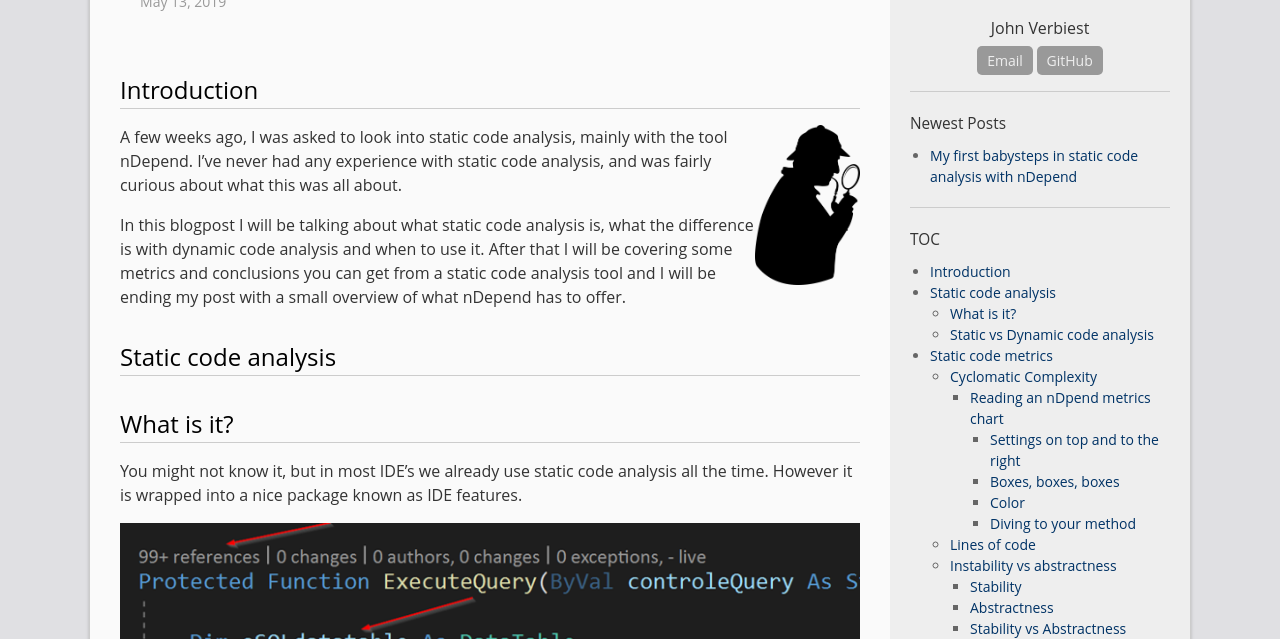
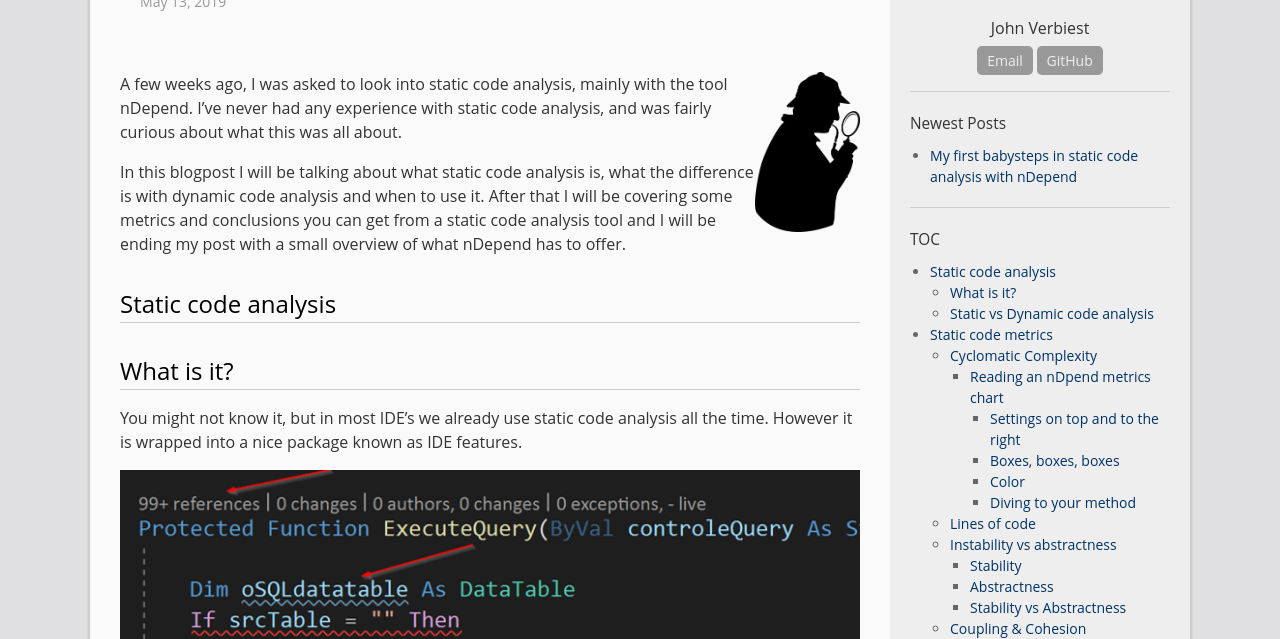
Before and after one commit to johnverbiest/Blog, a Jekyll site: the page built from _posts/2019-05-13-static-code-analysis-with-ndepend.md, in a window 1280 px wide and 900 px high, cut to the strip 261-900 px from the top of the window. Built offline with Jekyll 4.4.1, drawn with Linux system fonts in a browser that asks for light colours.

Commit message:
Removed the first title, to have a nicer overview thingy

```diff
--- a/_posts/2019-05-13-static-code-analysis-with-ndepend.md
+++ b/_posts/2019-05-13-static-code-analysis-with-ndepend.md
@@ -1,8 +1,8 @@
 ---
 title: My first babysteps in static code analysis with nDepend
 categories: [code, code analysis]
+tags: [code, analysis, nDepend, legacy]
 ---
-# Introduction
 ![Sherlock Holmes](/assets/sherlock-holmes.png#rightIcon)
 A few weeks ago, I was asked to look into static code analysis, mainly with the tool
 nDepend. I've never had any experience with static code analysis, and was fairly
```
